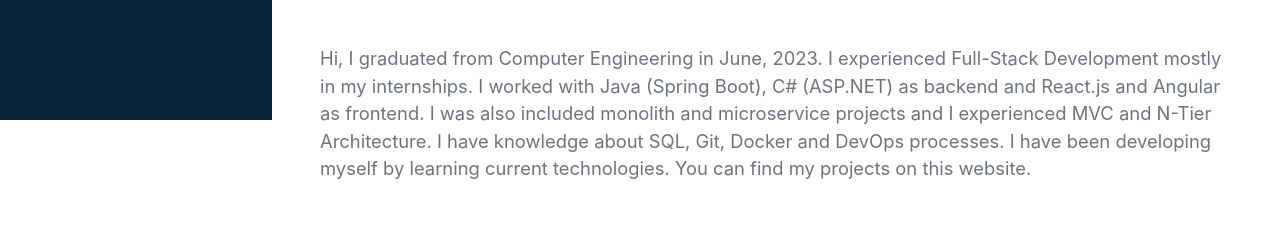
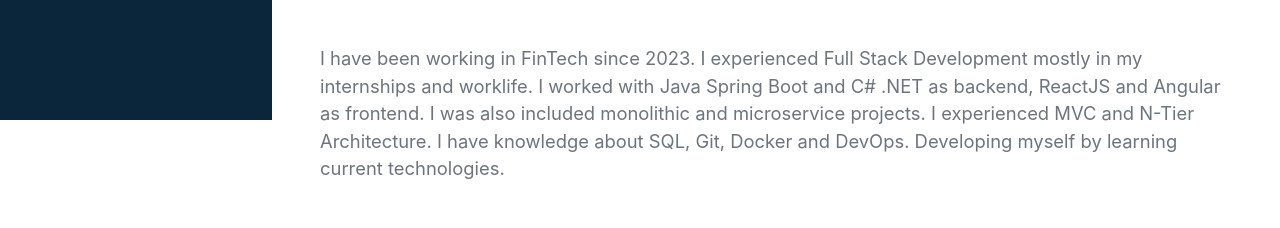
Before and after one commit to berkbstnc/berkbstnc.github.io, a plain HTML site: page index.html in a window 1280 px wide. Shown: the part 680-908 px from the top of the page. Drawn offline with nearby package versions, Linux system fonts and the light colour scheme; a web font is replaced by a local one.

Commit message:
updated bio

```diff
--- a/index.html
+++ b/index.html
@@ -44,7 +44,7 @@
                     <div class="subheading mb-5">
                         COMPUTER ENGINEER
                     </div>
-                    <p class="lead mb-5">Hi, I graduated from Computer Engineering in June, 2023. I experienced Full-Stack Development mostly in my internships. I worked with Java (Spring Boot), C# (ASP.NET) as backend and React.js and Angular as frontend. I was also included monolith and microservice projects and I experienced MVC and N-Tier Architecture. I have knowledge about SQL, Git, Docker and DevOps processes. I have been developing myself by learning current technologies. You can find my projects on this website.</p>
+                    <p class="lead mb-5">I have been working in FinTech since 2023. I experienced Full Stack Development mostly in my internships and worklife. I worked with Java Spring Boot and C# .NET as backend, ReactJS and Angular as frontend. I was also included monolithic and microservice projects. I experienced MVC and N-Tier Architecture. I have knowledge about SQL, Git, Docker and DevOps. Developing myself by learning current technologies.</p>
                     <div class="social-icons">
                         <a class="social-icon" href="https://www.linkedin.com/in/berkbstnc/"><i class="fab fa-linkedin-in"></i></a>
                         <a class="social-icon" href="https://github.com/berkbstnc"><i class="fab fa-github"></i></a>
```
